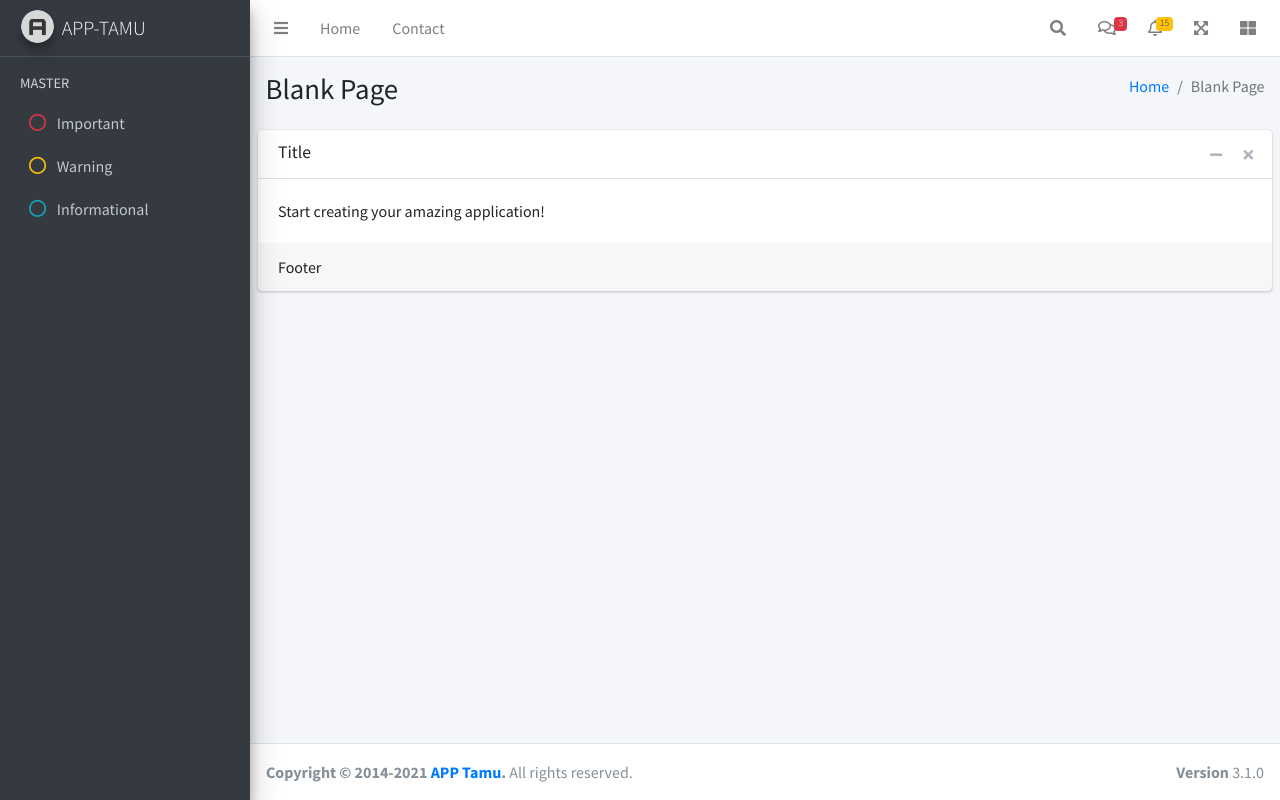
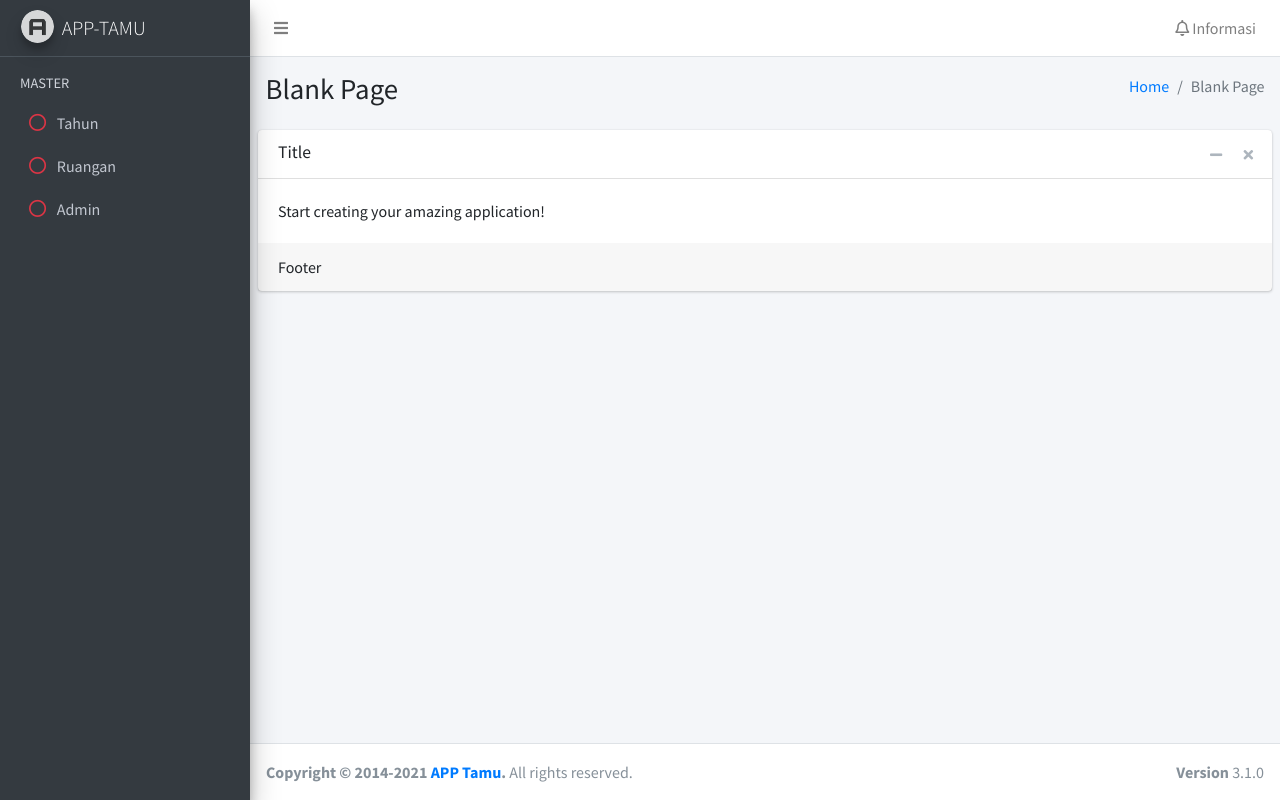
Before and after one commit to L9kyuu-AppWeb/app-tamu-latihan, a PHP site: page /index.php in a window 1280 px wide. Run offline with PHP 8.4, Linux system fonts and the light colour scheme; some libraries are stand-ins or nearby versions.

Commit message:
first commit

```diff
--- a/tempelate/main_sidebar_container.php
+++ b/tempelate/main_sidebar_container.php
@@ -14,19 +14,19 @@
           <li class="nav-item">
             <a href="#" class="nav-link">
               <i class="nav-icon far fa-circle text-danger"></i>
-              <p class="text">Important</p>
+              <p class="text">Tahun</p>
             </a>
           </li>
           <li class="nav-item">
             <a href="#" class="nav-link">
-              <i class="nav-icon far fa-circle text-warning"></i>
-              <p>Warning</p>
+              <i class="nav-icon far fa-circle text-danger"></i>
+              <p>Ruangan</p>
             </a>
           </li>
           <li class="nav-item">
             <a href="#" class="nav-link">
-              <i class="nav-icon far fa-circle text-info"></i>
-              <p>Informational</p>
+              <i class="nav-icon far fa-circle text-danger"></i>
+              <p>Admin</p>
             </a>
           </li>
         </ul>
--- a/tempelate/navbar.php
+++ b/tempelate/navbar.php
@@ -4,132 +4,23 @@
       <li class="nav-item">
         <a class="nav-link" data-widget="pushmenu" href="#" role="button"><i class="fas fa-bars"></i></a>
       </li>
-      <li class="nav-item d-none d-sm-inline-block">
-        <a href="index3.html" class="nav-link">Home</a>
-      </li>
-      <li class="nav-item d-none d-sm-inline-block">
-        <a href="#" class="nav-link">Contact</a>
-      </li>
     </ul>
 
     <!-- Right navbar links -->
     <ul class="navbar-nav ml-auto">
-      <!-- Navbar Search -->
-      <li class="nav-item">
-        <a class="nav-link" data-widget="navbar-search" href="#" role="button">
-          <i class="fas fa-search"></i>
-        </a>
-        <div class="navbar-search-block">
-          <form class="form-inline">
-            <div class="input-group input-group-sm">
-              <input class="form-control form-control-navbar" type="search" placeholder="Search" aria-label="Search">
-              <div class="input-group-append">
-                <button class="btn btn-navbar" type="submit">
-                  <i class="fas fa-search"></i>
-                </button>
-                <button class="btn btn-navbar" type="button" data-widget="navbar-search">
-                  <i class="fas fa-times"></i>
-                </button>
-              </div>
-            </div>
-          </form>
-        </div>
-      </li>
-
-      <!-- Messages Dropdown Menu -->
-      <li class="nav-item dropdown">
-        <a class="nav-link" data-toggle="dropdown" href="#">
-          <i class="far fa-comments"></i>
-          <span class="badge badge-danger navbar-badge">3</span>
-        </a>
-        <div class="dropdown-menu dropdown-menu-lg dropdown-menu-right">
-          <a href="#" class="dropdown-item">
-            <!-- Message Start -->
-            <div class="media">
-              <img src="dist/img/user1-128x128.jpg" alt="User Avatar" class="img-size-50 mr-3 img-circle">
-              <div class="media-body">
-                <h3 class="dropdown-item-title">
-                  Brad Diesel
-                  <span class="float-right text-sm text-danger"><i class="fas fa-star"></i></span>
-                </h3>
-                <p class="text-sm">Call me whenever you can...</p>
-                <p class="text-sm text-muted"><i class="far fa-clock mr-1"></i> 4 Hours Ago</p>
-              </div>
-            </div>
-            <!-- Message End -->
-          </a>
-          <div class="dropdown-divider"></div>
-          <a href="#" class="dropdown-item">
-            <!-- Message Start -->
-            <div class="media">
-              <img src="dist/img/user8-128x128.jpg" alt="User Avatar" class="img-size-50 img-circle mr-3">
-              <div class="media-body">
-                <h3 class="dropdown-item-title">
-                  John Pierce
-                  <span class="float-right text-sm text-muted"><i class="fas fa-star"></i></span>
-                </h3>
-                <p class="text-sm">I got your message bro</p>
-                <p class="text-sm text-muted"><i class="far fa-clock mr-1"></i> 4 Hours Ago</p>
-              </div>
-            </div>
-            <!-- Message End -->
-          </a>
-          <div class="dropdown-divider"></div>
-          <a href="#" class="dropdown-item">
-            <!-- Message Start -->
-            <div class="media">
-              <img src="dist/img/user3-128x128.jpg" alt="User Avatar" class="img-size-50 img-circle mr-3">
-              <div class="media-body">
-                <h3 class="dropdown-item-title">
-                  Nora Silvester
-                  <span class="float-right text-sm text-warning"><i class="fas fa-star"></i></span>
-                </h3>
-                <p class="text-sm">The subject goes here</p>
-                <p class="text-sm text-muted"><i class="far fa-clock mr-1"></i> 4 Hours Ago</p>
-              </div>
-            </div>
-            <!-- Message End -->
-          </a>
-          <div class="dropdown-divider"></div>
-          <a href="#" class="dropdown-item dropdown-footer">See All Messages</a>
-        </div>
-      </li>
       <!-- Notifications Dropdown Menu -->
       <li class="nav-item dropdown">
         <a class="nav-link" data-toggle="dropdown" href="#">
           <i class="far fa-bell"></i>
-          <span class="badge badge-warning navbar-badge">15</span>
+          Informasi
         </a>
         <div class="dropdown-menu dropdown-menu-lg dropdown-menu-right">
-          <span class="dropdown-item dropdown-header">15 Notifications</span>
+          <span class="dropdown-item dropdown-header">Nama Users</span>
           <div class="dropdown-divider"></div>
           <a href="#" class="dropdown-item">
-            <i class="fas fa-envelope mr-2"></i> 4 new messages
-            <span class="float-right text-muted text-sm">3 mins</span>
+            <i class="fas fa-power-off mr-2"></i> Keluar
           </a>
-          <div class="dropdown-divider"></div>
-          <a href="#" class="dropdown-item">
-            <i class="fas fa-users mr-2"></i> 8 friend requests
-            <span class="float-right text-muted text-sm">12 hours</span>
-          </a>
-          <div class="dropdown-divider"></div>
-          <a href="#" class="dropdown-item">
-            <i class="fas fa-file mr-2"></i> 3 new reports
-            <span class="float-right text-muted text-sm">2 days</span>
-          </a>
-          <div class="dropdown-divider"></div>
-          <a href="#" class="dropdown-item dropdown-footer">See All Notifications</a>
         </div>
-      </li>
-      <li class="nav-item">
-        <a class="nav-link" data-widget="fullscreen" href="#" role="button">
-          <i class="fas fa-expand-arrows-alt"></i>
-        </a>
-      </li>
-      <li class="nav-item">
-        <a class="nav-link" data-widget="control-sidebar" data-slide="true" href="#" role="button">
-          <i class="fas fa-th-large"></i>
-        </a>
       </li>
     </ul>
   </nav>
```
